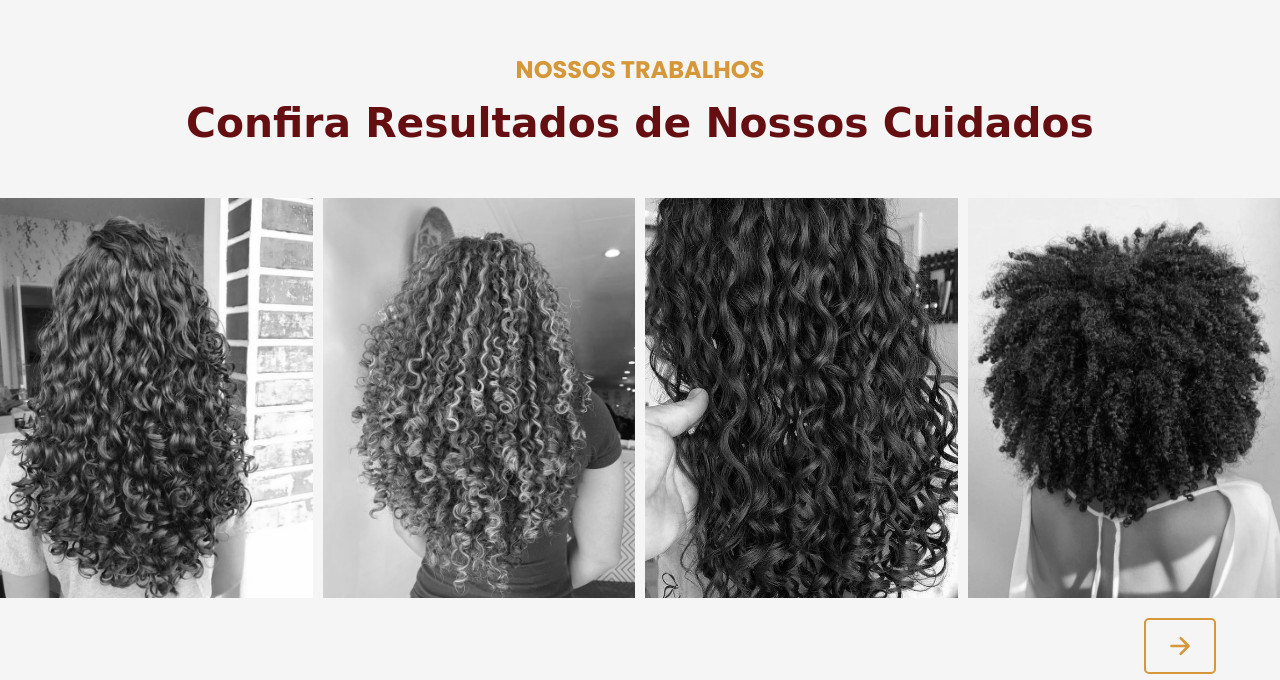
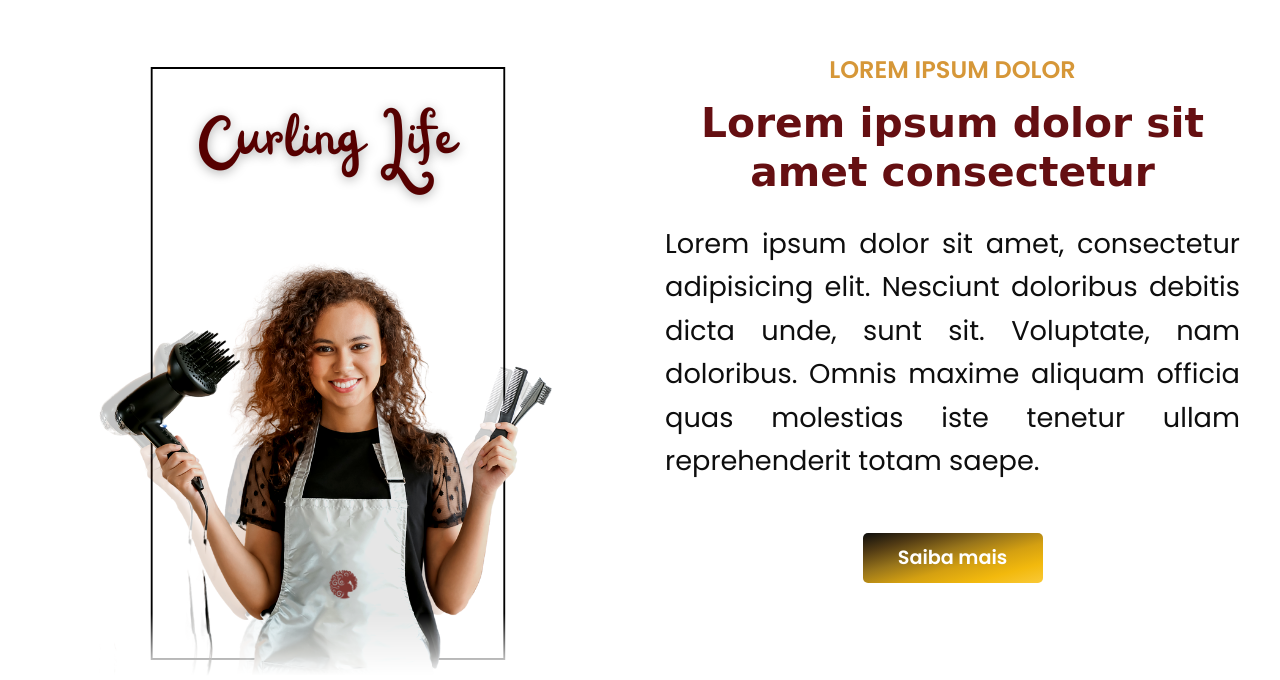
Before and after one commit to geovannaetm/front_curling, a plain HTML site: page index.html in a window 1280 px wide. Shown: the part 822-1502 px from the top of the page. Drawn offline with nearby package versions, Linux system fonts and the light colour scheme; a web font is replaced by a local one.

Commit message:
criando sobre

```diff
--- a/assets/css/styles.css
+++ b/assets/css/styles.css
@@ -663,7 +663,25 @@
     min-height: 100vh;
     margin: 0 auto;
     background: var(--black-color-lighten);
+
+
+    /*Abrir em tela cheia login*/
+    position: fixed;
+    top: 0;
+    left: 0;
+    width: 100vw;
+    height: 100vh;
+    display: none;
+    z-index: 1000;
   }
+
+  .container-login.active{
+    display: flex;
+  }
+
+
+
+
 
   .wrapper{
     position: relative;
@@ -726,3 +744,66 @@
     transform: translateY(-50%);
     transition: 0.5s;
   }
+
+
+
+  .container-sobre{
+    max-width: 1200px;
+    margin: 0 auto;
+  }
+
+  .about .container-sobre{
+    display: grid;
+    grid-template-columns: 1fr 1fr;
+    gap: 50px;
+
+  }
+
+  .section{
+    padding-block: var(--section-padding);
+  }
+
+  .about-banner{
+    margin-block-end: 50px;
+    position: relative;
+    max-width: 500px;
+    width: 100%;
+    margin: 0 auto;
+  }
+
+  .about-banner img {
+    filter: contrast(1.2) brightness(0.9);
+    transition: filter 0.4s ease;
+  }
+
+  .about-banner img:hover{
+    filter: contrast(1.4) brightness(1.1);
+  }
+
+  .about .section-text-1{
+    margin-block: 25px 15px;
+    text-align: justify;
+  }
+
+  .about-content .section-subtitle{
+    color: var(--gold-color);
+    font-weight: var(--weight-semiBold);
+    text-align: center;
+    font-size: var(--fs-6);
+
+  }
+
+  .about-content .btn{
+    margin: 0 auto;
+    text-align: center;
+    margin-top: 50px;
+    max-width: 180px;
+  }
+
+
+  .efeito{
+    -webkit-mask-image: linear-gradient(to bottom, black 90%, transparent 100%);
+    mask-image: linear-gradient(to bottom, black 90%, transparent 100%);
+    -webkit-mask-repeat: no-repeat;
+    mask-repeat: no-repeat;
+  }
--- a/assets/js/script.js
+++ b/assets/js/script.js
@@ -65,3 +65,27 @@ imagens.forEach((img) => {
 lightbox.addEventListener('click', () => {
     lightbox.classList.remove('show');
 })
+
+
+//Abrir o login
+
+const openLoginBtn = document.getElementById('openLogin');
+const containerLogin = document.querySelector('.container-login');
+
+openLoginBtn.addEventListener('click', () => {
+    containerLogin.classList.add('active');
+})
+
+//Fechar ao clicar fora ou pressionar ESC
+
+containerLogin.addEventListener('click', (e) => {
+    if (e.target === containerLogin) {
+        containerLogin.classList.remove('active');
+    }
+})
+
+document.addEventListener('keydown', (e) => {
+    if (e.key === 'Escape') {
+        containerLogin.classList.remove('active');
+    }
+})
--- a/index.html
+++ b/index.html
@@ -77,7 +77,7 @@
                 </ul>
              </nav>
 
-             <a href="#" class="btn">Login</a>
+             <a href="#" class="btn" id="openLogin">Login</a>
 
              <button class="search-btn" id="searchToggle" aria-label="Buscar">
                 <ion-icon name="search-outline"></ion-icon>
@@ -116,6 +116,24 @@
             <source src="assets/video/7428177-uhd_4096_2160_25fps.mp4">
         </video>
 
+    </section>
+
+
+    <!-- Sobre -->
+
+    <section class="section about" aria-label="sobre" id="sobre">
+        <div class="container-sobre">
+            <figure class="about-banner">
+                <img src="assets/img/sobre.png" alt="sobre" class="w-100 efeito">
+            </figure>
+            <div class="about-content">
+                <p class="section-subtitle">Lorem ipsum dolor</p>
+                <h2 class="h2 text-center">Lorem ipsum dolor sit amet consectetur</h2>
+                <p class="section-text-1">Lorem ipsum dolor sit amet, consectetur adipisicing elit. Nesciunt doloribus debitis dicta unde, sunt sit. Voluptate, nam doloribus. Omnis maxime aliquam officia quas molestias iste tenetur ullam reprehenderit totam saepe.</p>
+                <a href="#" class="btn">Saiba mais</a>
+            </div>
+
+        </div>
     </section>
 
 
```
Also changed, not shown: assets/img/sobre.jpeg (added), assets/img/sobre.png (added).
